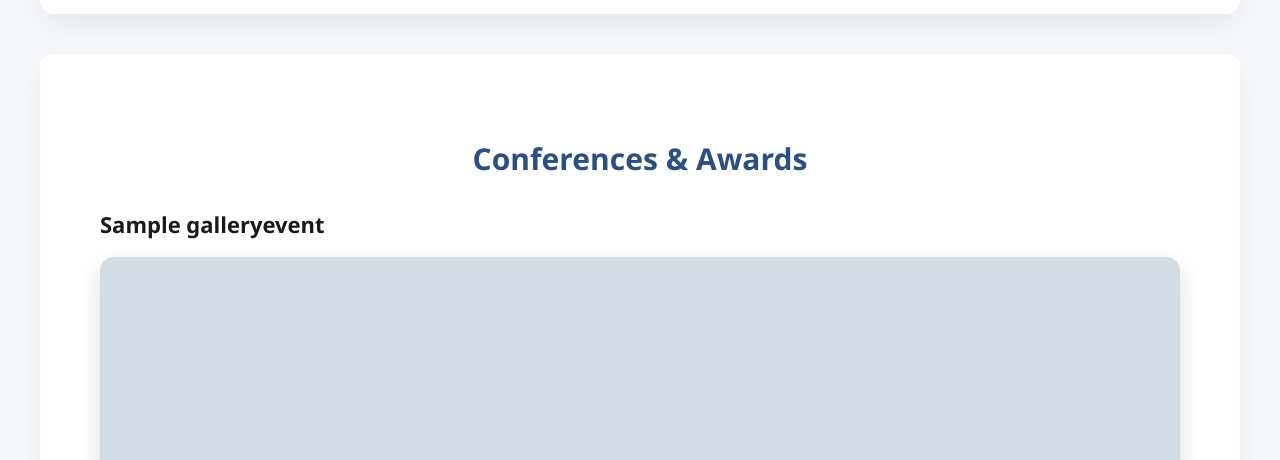
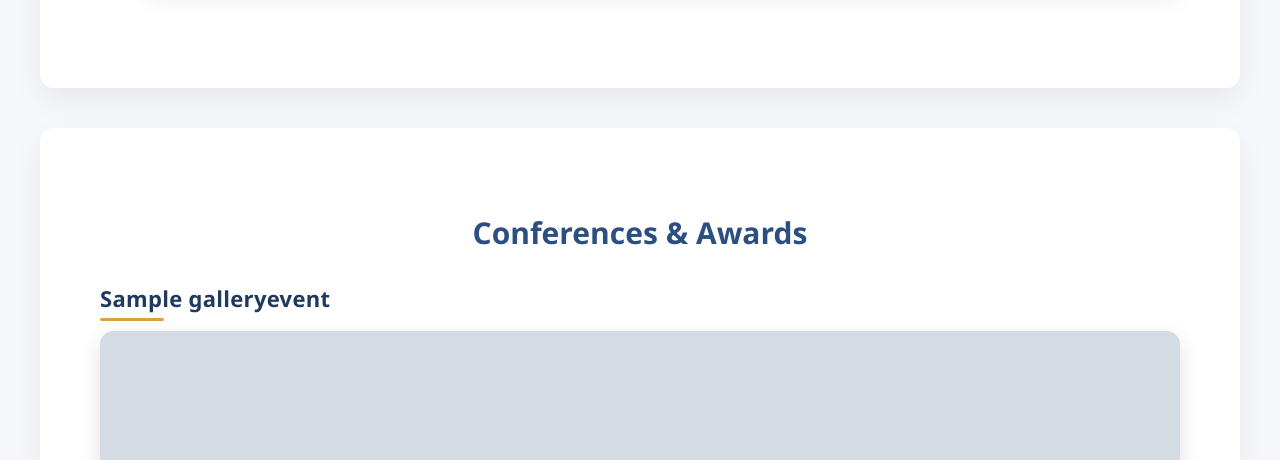
Before and after one commit to Priyankush123/Dr_AmbaPandey_Portfolio, a Django app: page / in a window 1280 px wide. Shown: the part 6040-6500 px from the top of the page. Run offline with Django 5.2, Linux system fonts and the light colour scheme; tables that the repository leaves empty hold one stand-in row (values such as "Sample post"); grey boxes marked "Sample" are stand-in pictures.

Commit message:
Update templates, refactor CSS, add site logo

```diff
--- a/core/templates/index.html
+++ b/core/templates/index.html
@@ -255,6 +255,10 @@
           International Institute of Asian Studies (IIAS), The Netherlands<br />
           <em>Project:</em> “The Role of the Indian Diaspora in
           India–Netherlands Relations”
+        </li>
+        <li>
+          <strong>Co- supervising a PhD thesis on ‘Conditions of Indians in Mauritius: 1885-1920'</strong><br/>
+          Being conducted at the University of Lucknow under Prof Archana Tiwari
         </li>
       </ul>
     </section>
--- a/static/css/style.css
+++ b/static/css/style.css
@@ -709,13 +709,26 @@ footer {
 }
 
 .gallery-event {
-  margin-bottom: 50px;
+  margin-bottom: 60px;
 }
 
 .gallery-title {
   font-size: 22px;
-  font-weight: 700;
-  margin-bottom: 8px;
+  font-weight: 600;
+  margin-bottom: 18px;
+  color: #1f3a5f;
+  letter-spacing: 0.3px;
+  position: relative;
+}
+.gallery-title::after {
+  content: "";
+  position: absolute;
+  left: 0;
+  bottom: -8px;
+  width: 64px;
+  height: 3px;
+  background: var(--accent);
+  border-radius: 2px;
 }
 
 .gallery-description {
--- a/website/settings.py
+++ b/website/settings.py
@@ -25,7 +25,7 @@ BASE_DIR = Path(__file__).resolve().parent.parent
 SECRET_KEY = 'django-insecure-^9y!k41ekchiy$#om@vl4zopyyonl(mfpa3swo737%wr8&w)f!'
 
 # SECURITY WARNING: don't run with debug turned on in production!
-DEBUG = True
+DEBUG = False
 
 ALLOWED_HOSTS = ["*"]
 
@@ -159,4 +159,4 @@ SESSION_SAVE_EVERY_REQUEST = True
 SESSION_EXPIRE_AT_BROWSER_CLOSE = True
 
 
-ADMIN_EMAIL = "priyankushb0@gmail.com"   # change later if needed
+ADMIN_EMAIL = "ambapande@gmail.com"   # change later if needed
```
